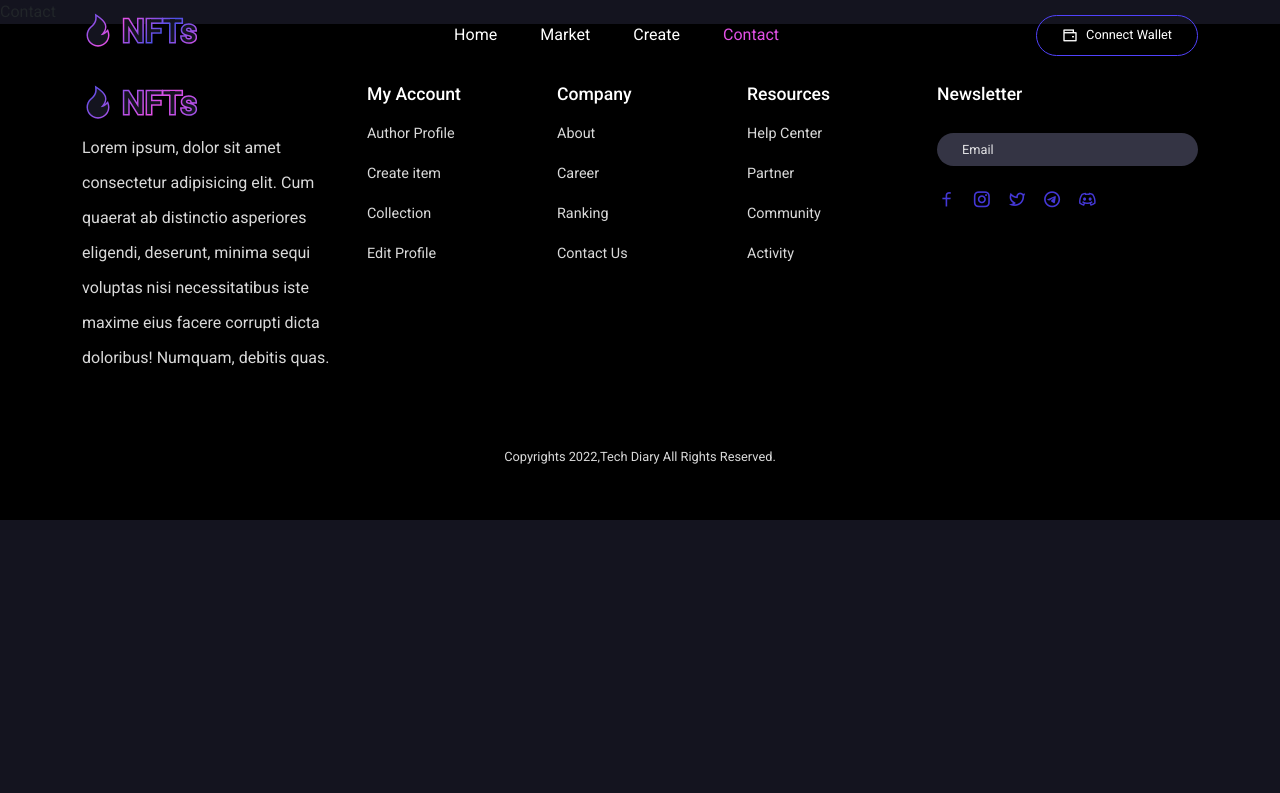
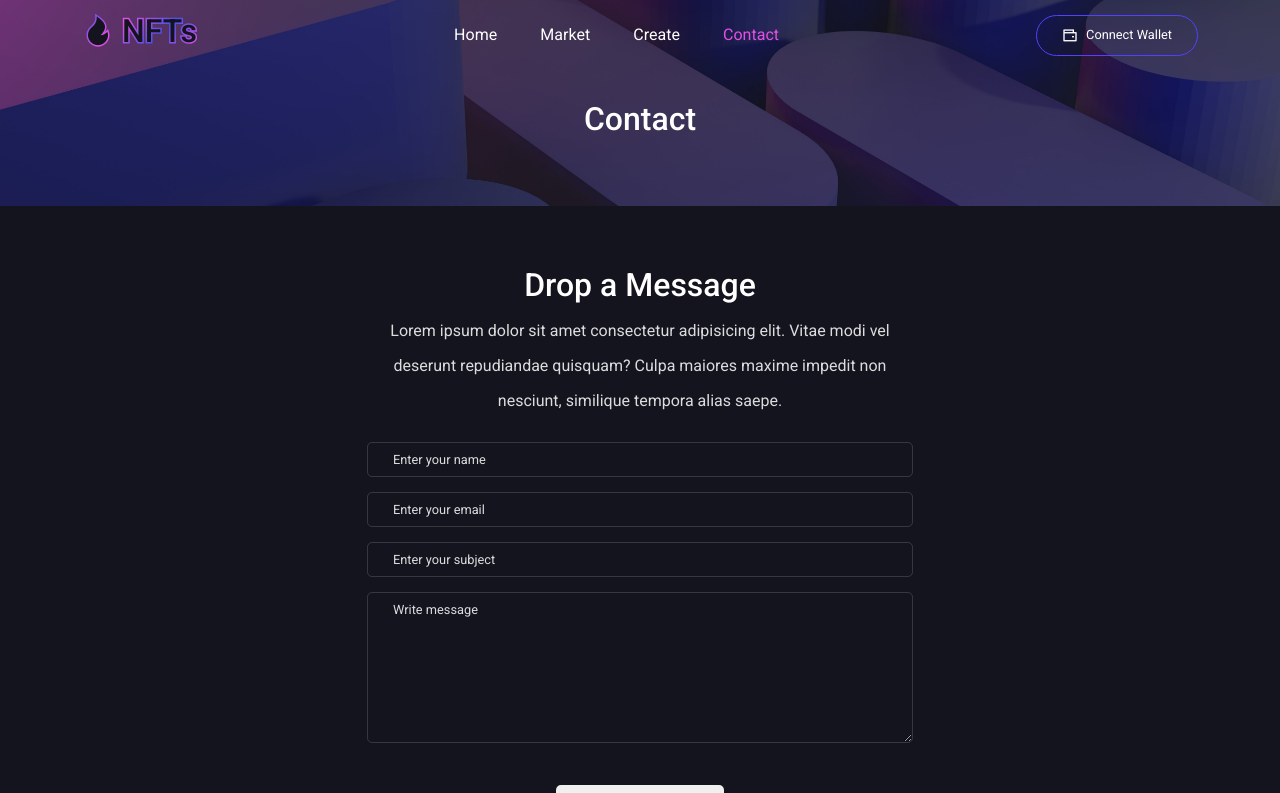
Before and after one commit to aurimas12/web3.0, a React (Create React App) app in the folder client/: page /contact in a window 1280 px wide. Shown: the top 793 px of the page. Built offline with nearby package versions, Linux system fonts and the light colour scheme.

Commit message:
add contact page

```diff
--- a/client/src/pages/Contact.jsx
+++ b/client/src/pages/Contact.jsx
@@ -1,9 +1,53 @@
-import React from 'react'
+import React,{useRef} from 'react'
+import CommonSection from '../components/ui/Common-section/CommonSection';
+import { Container,Row,Col } from 'reactstrap';
+
 
 const Contact = () => {
-  return (
-    <div>Contact</div>
-  )
+  const nameRef=useRef('')
+  const emailRef=useRef('')
+  const subjectRef=useRef('')
+  const messageRef=useRef('')
+
+  const handleSubmit=(e)=>{
+    e.preventDefault();
+  }
+  return <>
+    <CommonSection title='Contact'/>
+
+    <section>
+      <Container>
+        <Row>
+          <Col lg='6' md='6' className='m-auto text-center'>
+            <h2>Drop a Message</h2>
+            <p>Lorem ipsum dolor sit amet consectetur adipisicing elit. Vitae modi vel deserunt repudiandae
+              quisquam? Culpa maiores maxime impedit non nesciunt, similique tempora alias saepe.
+            </p>
+            <div className="contact mt-4">
+              <form onSubmit={handleSubmit}>
+                <div className="form__input">
+                  <input type="text" placeholder='Enter your name' ref={nameRef}/>
+                </div>
+
+                <div className="form__input">
+                  <input type="email" placeholder='Enter your email' ref={emailRef}/>
+                </div>
+
+                <div className="form__input">
+                  <input type="text" placeholder='Enter your subject' ref={subjectRef}/>
+                </div>
+
+                <div className="form__input">
+                  <textarea name="" id="" rows="7" placeholder='Write message' ref={messageRef}></textarea>
+                </div>
+                <button className="send__btn" style={{border:'none',padding:'5px 25px',borderRadius:'5px',marginTop:'20px'}}>Send a Message</button>
+              </form>
+            </div>
+          </Col>
+        </Row>
+      </Container>
+    </section>
+  </>
 }
 
 export default Contact
```
